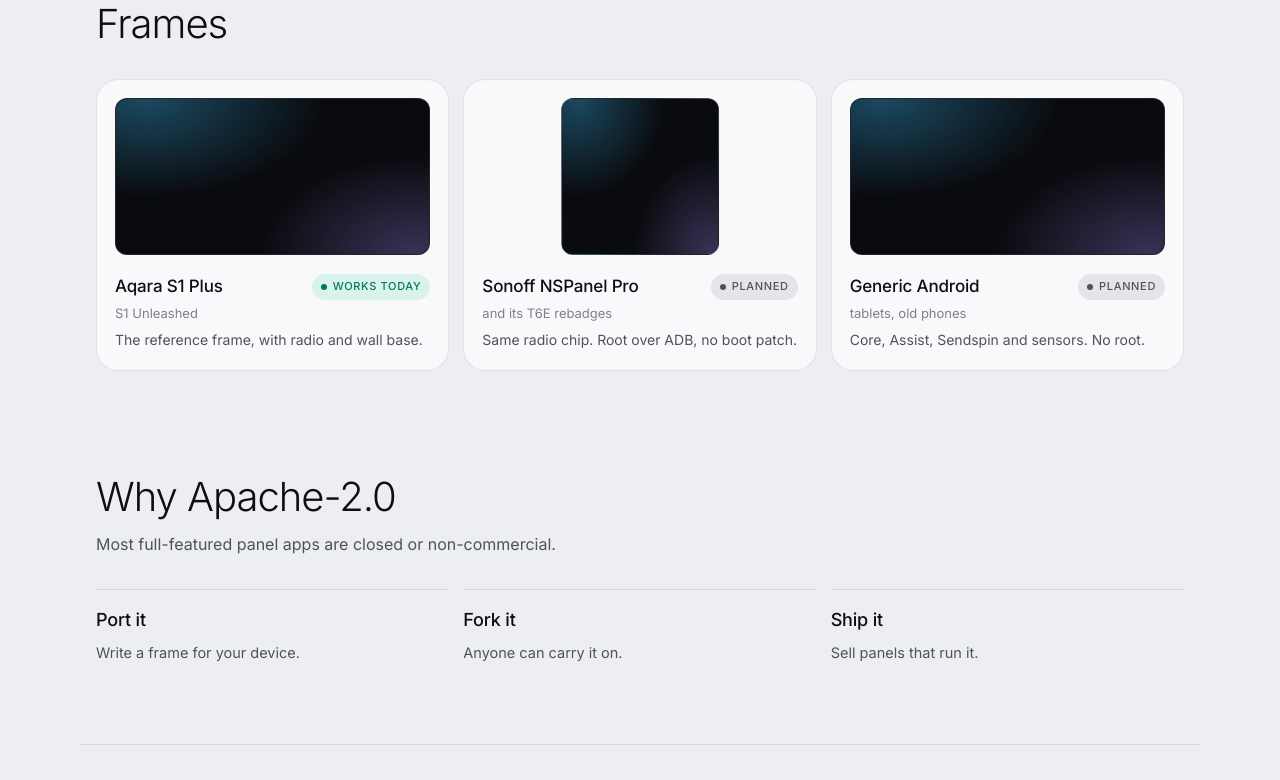
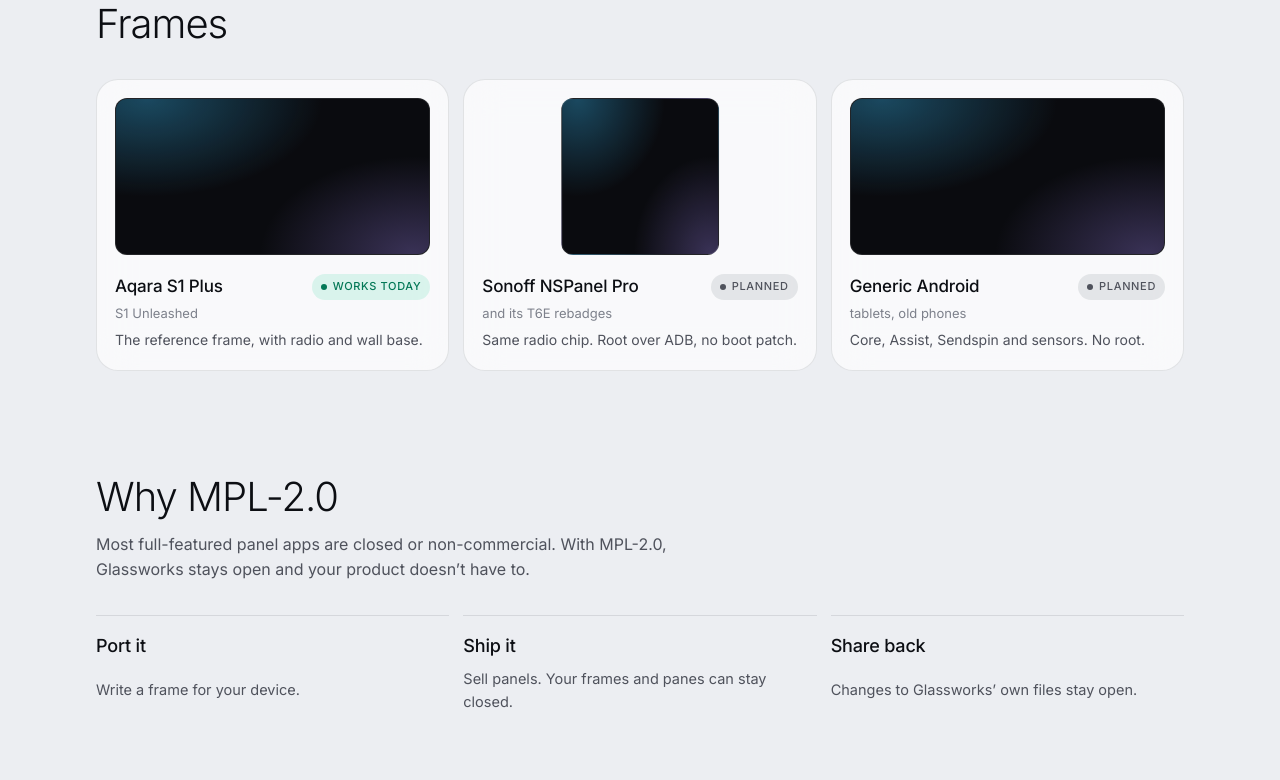
Before and after one commit to GlassworksHQ/glassworks.dev, a Next.js app: page / in a window 1280 px wide. Shown: the part 2000-2780 px from the top of the page. Built offline with nearby package versions, Linux system fonts and the light colour scheme.

Commit message:
License is MPL-2.0, not Apache-2.0

```diff
--- a/src/app/brand/page.tsx
+++ b/src/app/brand/page.tsx
@@ -96,7 +96,7 @@ export default function BrandPage() {
             Taken from S1 Unleashed&rsquo;s boot screen: dark glass, thin Inter, sky-to-violet light.
           </p>
         </div>
-        <GlassTile label="Open core for wall panels" status="Apache-2.0" footLeft="Frames · Panes · Kiln" footRight="glassworks.dev" replay />
+        <GlassTile label="Open core for wall panels" status="MPL-2.0" footLeft="Frames · Panes · Kiln" footRight="glassworks.dev" replay />
       </header>
 
       <Section
--- a/src/app/page.tsx
+++ b/src/app/page.tsx
@@ -30,7 +30,7 @@ export default function Home() {
     <div className={`wrap ${styles.page}`}>
       <section className={styles.hero}>
         <div className={styles.heroCopy}>
-          <span className="label">Open source · Apache-2.0</span>
+          <span className="label">Open source · MPL-2.0</span>
           <h1 className={styles.h1}>
             The open core for Home Assistant wall panels.
           </h1>
@@ -133,10 +133,12 @@ export default function Home() {
       >
         <div className={styles.head}>
           <h2 id="why" className={styles.h2}>
-            Why Apache-2.0
+            Why MPL-2.0
           </h2>
           <p className={styles.whyLede}>
-            Most full-featured panel apps are closed or non-commercial.
+            Most full-featured panel apps are closed or non-commercial. With
+            MPL-2.0, Glassworks stays open and your product doesn&rsquo;t have
+            to.
           </p>
         </div>
         <div className={styles.trio}>
@@ -145,12 +147,12 @@ export default function Home() {
             <p>Write a frame for your device.</p>
           </div>
           <div className={styles.point}>
-            <h3>Fork it</h3>
-            <p>Anyone can carry it on.</p>
+            <h3>Ship it</h3>
+            <p>Sell panels. Your frames and panes can stay closed.</p>
           </div>
           <div className={styles.point}>
-            <h3>Ship it</h3>
-            <p>Sell panels that run it.</p>
+            <h3>Share back</h3>
+            <p>Changes to Glassworks&rsquo; own files stay open.</p>
           </div>
         </div>
       </section>
```
